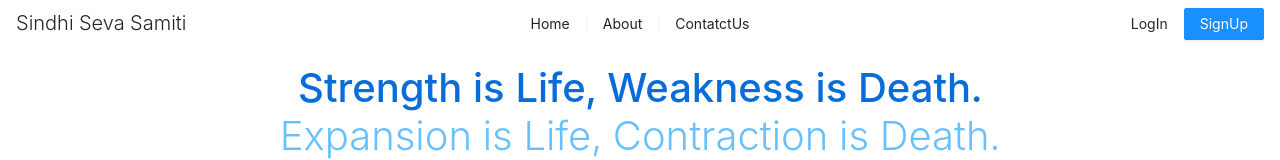
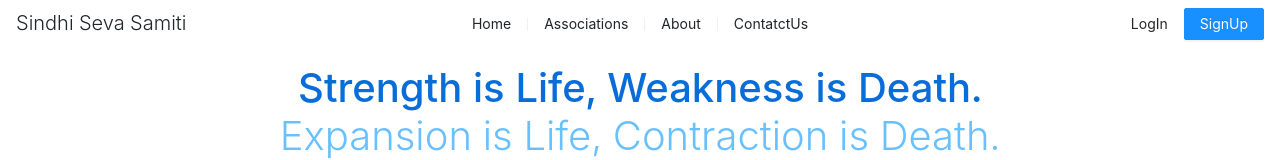
Before and after one commit to emwil23/sindhiSevaProject-Frontend, a React (Create React App) app: page /sindhiSevaProject-Frontend/aboutUs in a window 1280 px wide. Shown: the top 160 px of the page. Built offline with nearby package versions, Linux system fonts and the light colour scheme.

Commit message:
Add Association Page

```diff
--- a/src/Components/App.tsx
+++ b/src/Components/App.tsx
@@ -12,6 +12,7 @@ const AboutUsComponent = React.lazy(() => import('./pages/aboutPage'));
 const ContactUsComponent = React.lazy(() => import('./pages/contactUsPage'));
 const DirectoriesComponent = React.lazy(() => import("./pages/directoriesPage"));
 const ProfileComponent = React.lazy(() => import('./pages/porfilePage'));
+const Association = React.lazy(() => import('./pages/associations'));
 
 
 const App: FC = () => {
@@ -35,6 +36,10 @@ const App: FC = () => {
     {
       path: '/profile',
       element: <ProtectedRoute><React.Suspense fallback={<LoadingService />}><ProfileComponent /></React.Suspense></ProtectedRoute>
+    },
+    {
+      path: '/associations',
+      element: <React.Suspense fallback={<LoadingService />}><Association /></React.Suspense>
     },
     {
       path: '*',
--- /dev/null
+++ b/src/Components/pages/associations/index.tsx
@@ -0,0 +1,7 @@
+import { FC } from "react";
+
+const Associations: FC = () => {
+  return <div>Associations</div>;
+};
+
+export default Associations;
--- a/src/Components/website/header/index.tsx
+++ b/src/Components/website/header/index.tsx
@@ -31,6 +31,7 @@ const HeaderComponent: FC = () => {
 
       <Space split={<Divider type="vertical" />}>
         <Link to={'/'} className='text-dark'>Home</Link>
+        <Link to={'/associations'} className='text-dark'>Associations</Link>
         {userLoggedIn ? <Link to={'/directories'} className='text-dark'>Directories</Link> : null }
         <Link to={'/aboutUs'} className='text-dark'>About</Link>
         <Link to={'/contactUs'} className='text-dark'>ContatctUs</Link>
```
